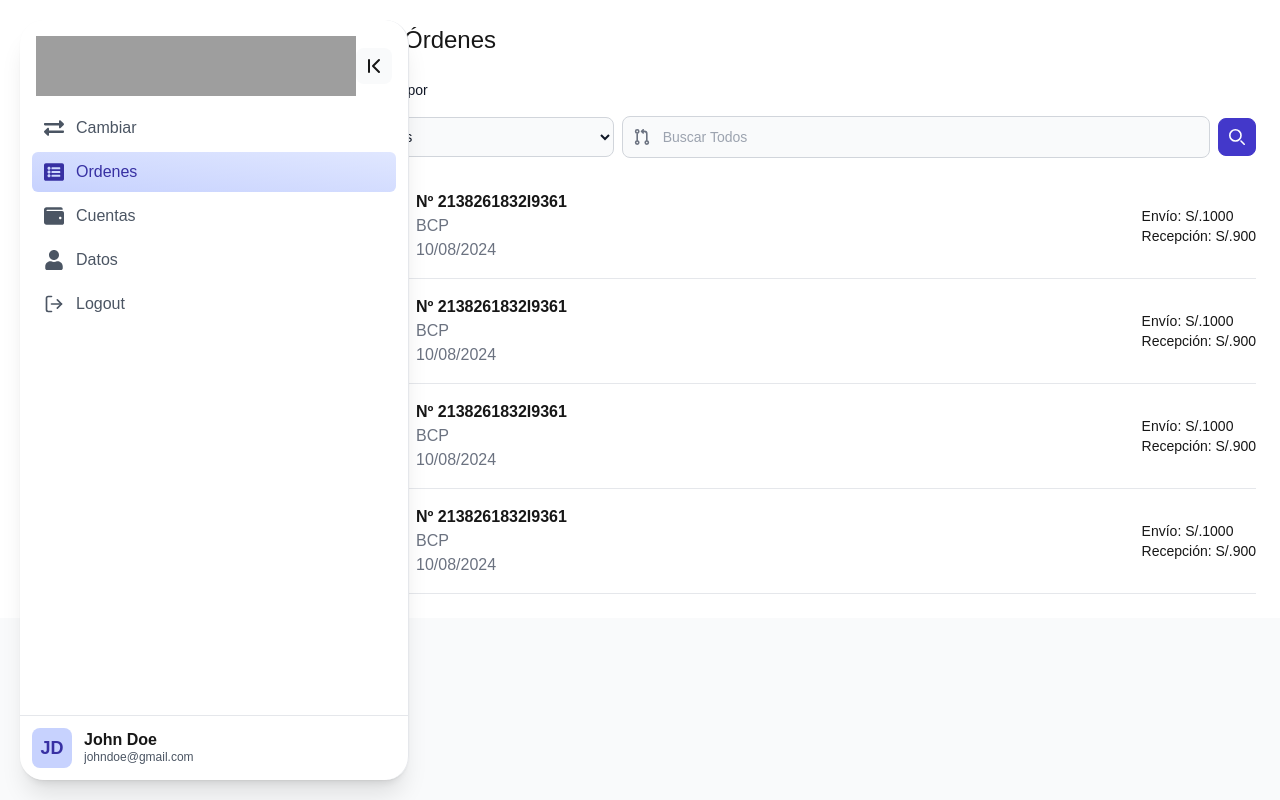
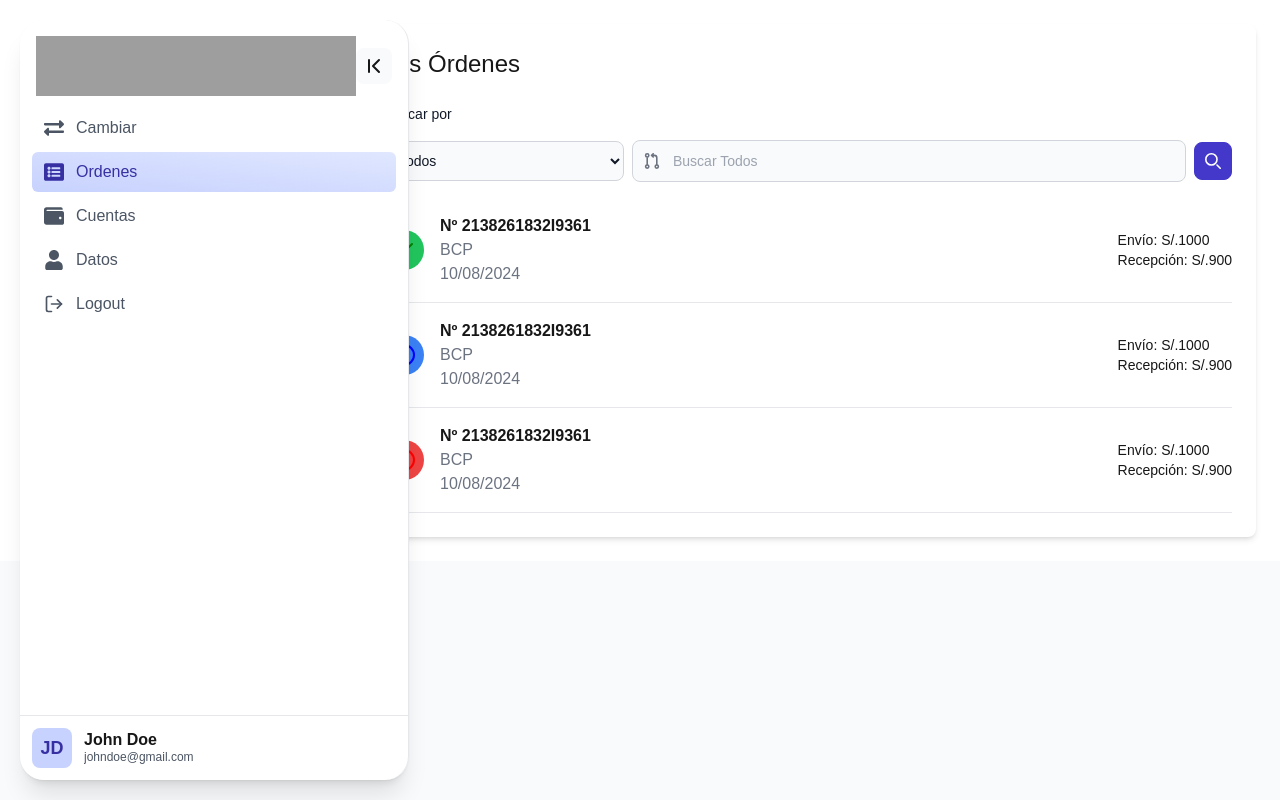
Before and after one commit to AnthonyErazo/dashboard-user-altoqueperu, a Next.js app: page /intranet/dashboard/orders in a window 1280 px wide. Built offline with nearby package versions, Linux system fonts and the light colour scheme; grey boxes are pictures that could not be loaded.

Commit message:
modificaciones de estados

```diff
--- a/app/dashboard/orders/page.tsx
+++ b/app/dashboard/orders/page.tsx
@@ -13,7 +13,7 @@ export default function Orders() {
     const orders = [
         {
             id: "2138261832I9361",
-            status: "Completado",
+            status: "Exitoso",
             bank: "BCP",
             date: "10/08/2024",
             envio: 1000,
@@ -21,7 +21,7 @@ export default function Orders() {
         },
         {
             id: "2138261832I9361",
-            status: "En progreso",
+            status: "En proceso",
             bank: "BCP",
             date: "10/08/2024",
             envio: 1000,
@@ -29,15 +29,7 @@ export default function Orders() {
         },
         {
             id: "2138261832I9361",
-            status: "Pendiente",
-            bank: "BCP",
-            date: "10/08/2024",
-            envio: 1000,
-            recepcion: 900,
-        },
-        {
-            id: "2138261832I9361",
-            status: "Cancelado",
+            status: "Fallido",
             bank: "BCP",
             date: "10/08/2024",
             envio: 1000,
@@ -79,6 +71,7 @@ export default function Orders() {
 
     return (
         <div className="p-6">
+            <div className="bg-white shadow-md rounded-lg mx-auto max-w-6xl p-6">
                 <h1 className="text-2xl mb-6">Mis Órdenes</h1>
 
                 <label className="mt-4 block text-sm font-medium text-gray-900 text-center sm:text-start">
@@ -92,10 +85,9 @@ export default function Orders() {
                             className="bg-gray-50 border border-gray-300 text-gray-900 text-sm rounded-lg w-full p-2.5 focus:outline-none focus:ring-1 focus:border-indigo-500 focus:ring-indigo-500"
                         >
                             <option value="Todos">Todos</option>
-                        <option value="Completado">Completado</option>
-                        <option value="En progreso">En progreso</option>
-                        <option value="Pendiente">Pendiente</option>
-                        <option value="Cancelado">Cancelado</option>
+                            <option value="Exitoso">Exitoso</option>
+                            <option value="En proceso">En proceso</option>
+                            <option value="Fallido">Fallido</option>
                         </select>
                     </div>
 
@@ -158,19 +150,16 @@ export default function Orders() {
                             filteredOrders.map((order, index) => (
                                 <li key={index} className="flex items-center gap-4 border-b pb-4">
                                     <div
-                                    className={`h-10 w-10 rounded-full flex items-center justify-center ${order.status === "Completado"
+                                        className={`h-10 w-10 rounded-full flex items-center justify-center ${order.status === "Exitoso"
                                             ? "bg-green-500"
-                                            : order.status === "En progreso"
+                                            : order.status === "En proceso"
                                                 ? "bg-blue-500"
-                                                : order.status === "Pendiente"
-                                                    ? "bg-yellow-500"
                                                 : "bg-red-500"
                                             }`}
                                     >
-                                    {order.status === "Completado" && <Check color="green" />}
-                                    {order.status === "En progreso" && <Clock color="blue" />}
-                                    {order.status === "Pendiente" && <TriangleAlert color="yellow" />}
-                                    {order.status === "Cancelado" && <CircleXIcon color="red" />}
+                                        {order.status === "Exitoso" && <Check color="green" />}
+                                        {order.status === "En proceso" && <Clock color="blue" />}
+                                        {order.status === "Fallido" && <CircleXIcon color="red" />}
                                     </div>
                                     <div className="flex-grow">
                                         <p className="font-bold">Nº {order.id}</p>
@@ -190,5 +179,6 @@ export default function Orders() {
 
                 </div>
             </div>
+        </div>
     );
 }
```
Lines whose indentation alone changed are shown as unchanged.
